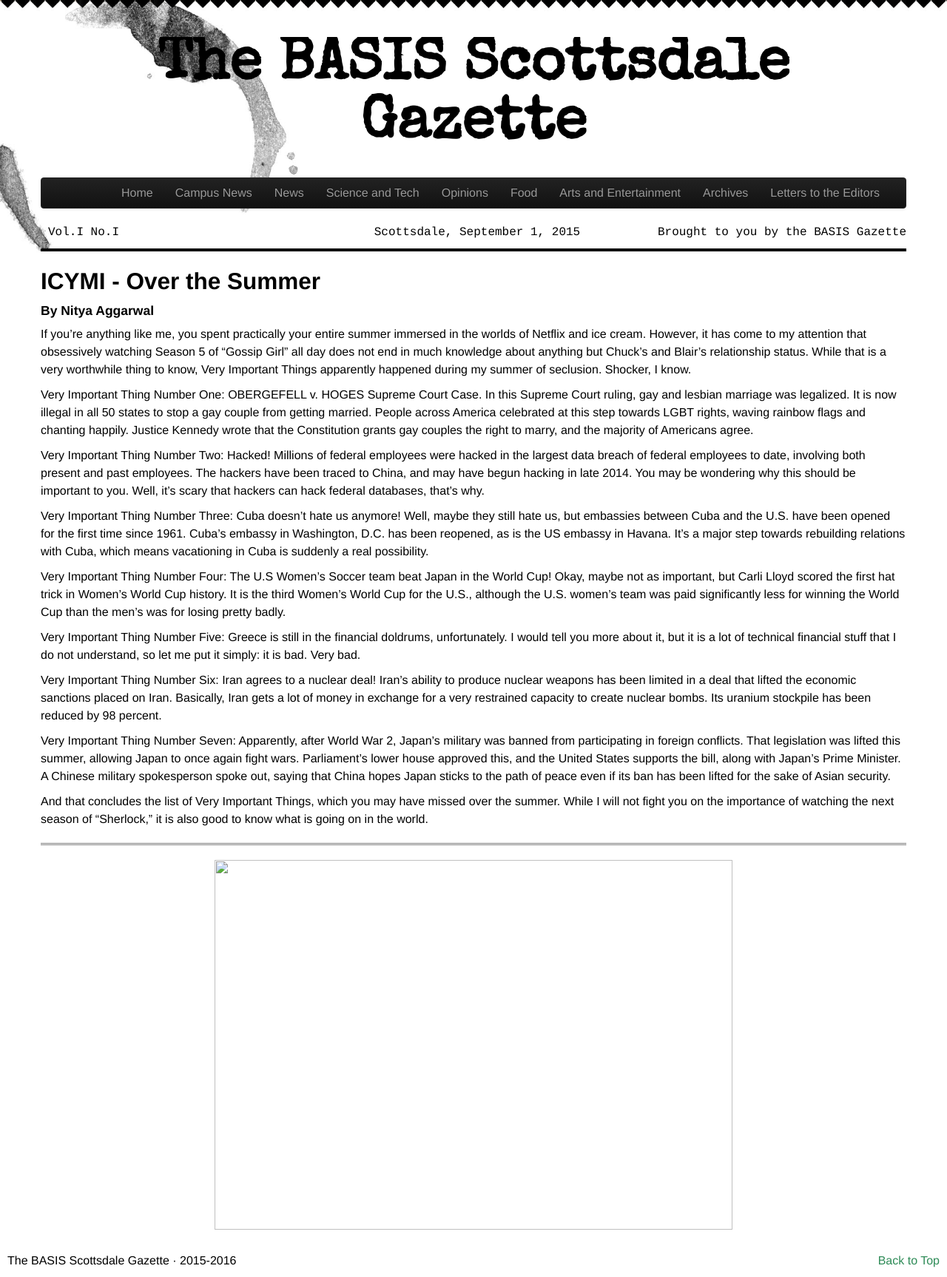
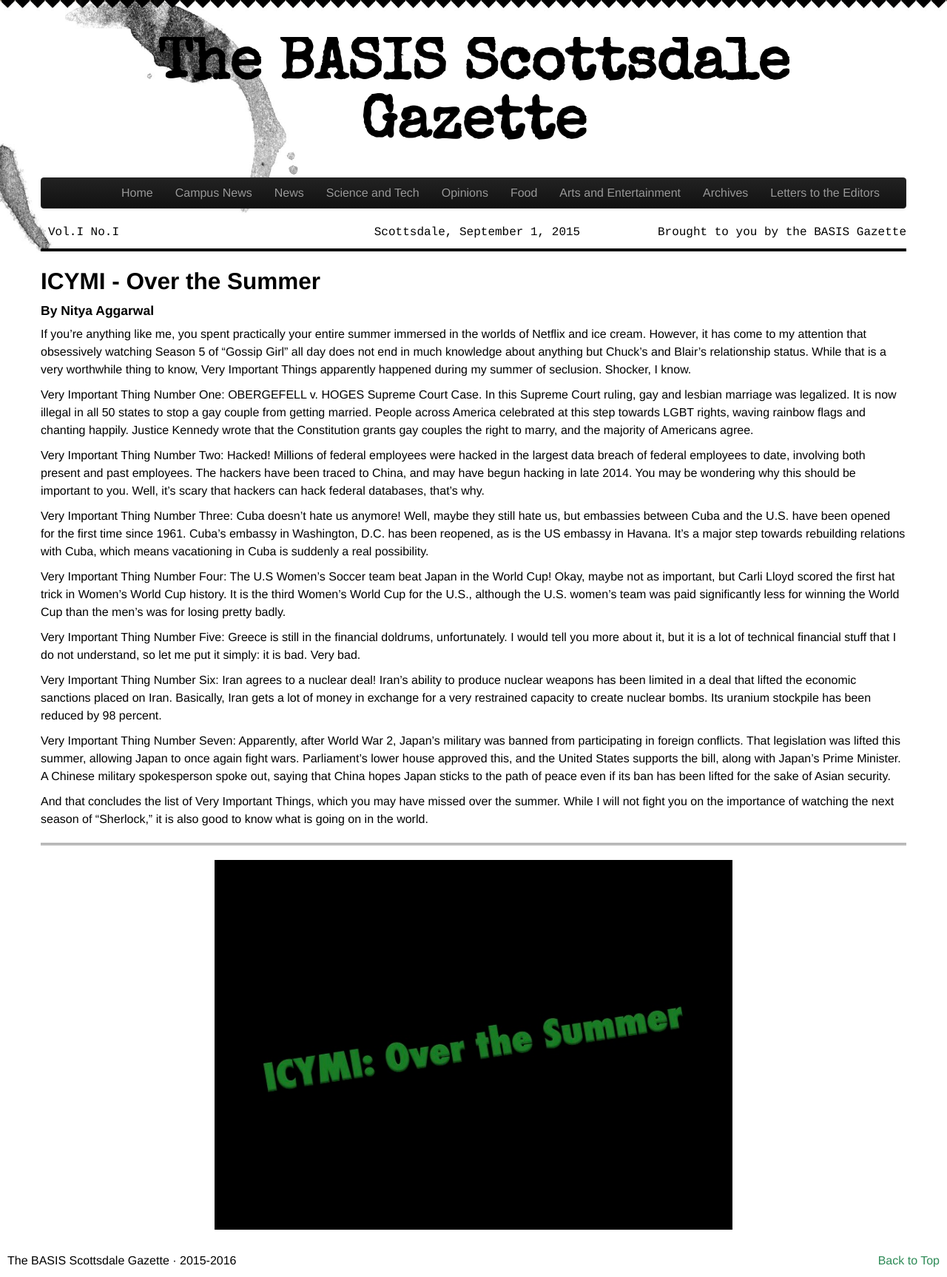
Before and after one commit to Awake99/Awake99.github.io, a Jekyll site: the page built from opinion/_posts/2014-11-06-icymi.md, in a window 1280 px wide. Shown: the whole page at 74% size. Built offline with Jekyll 4.4.1, drawn with Linux system fonts in a browser that asks for light colours; nearby versions of some CDN libraries.

Commit message:
Image Adjustments
adding new placeholder images

```diff
--- a/_layouts/article.html
+++ b/_layouts/article.html
@@ -16,7 +16,7 @@ layout: default
 
 {{ content }}
 
-<img src="{{ page.image }}" style="margin-left:auto; margin-right:auto; display:block; width:700px; height:500px; padding-bottom:30px; border:none;" />
+<img src="{{ page.image }}" style="margin-left:auto; margin-right:auto; display:block; width:700px; height:500px; padding-bottom:30px;" />
 
 <script src="http://code.jquery.com/jquery-1.10.1.min.js"></script>
   <script src=”js/bootstrap.js”></script>
--- a/opinion/_posts/2014-11-06-icymi.md
+++ b/opinion/_posts/2014-11-06-icymi.md
@@ -1,5 +1,6 @@
 ---
 layout: article
+image: /img/icymi.jpg
 title: ICYMI - Over the Summer
 excerpt: "If you’re anything like me, you spent practically your entire summer immersed in the worlds of Netflix and ice cream. However, it has come to my attention that obsessively watching Season 5 of “Gossip Girl” all day does not end in much knowledge..."
 ---
```
Also changed, not shown: campus/_posts/2015-11-09-parking-lot.md (+1 -0 lines), opinion/_posts/2014-11-06-cohen.md (+1 -0 lines), img/cohen.jpg (added), img/icymi.jpg (added), img/revenge.jpg (added).
